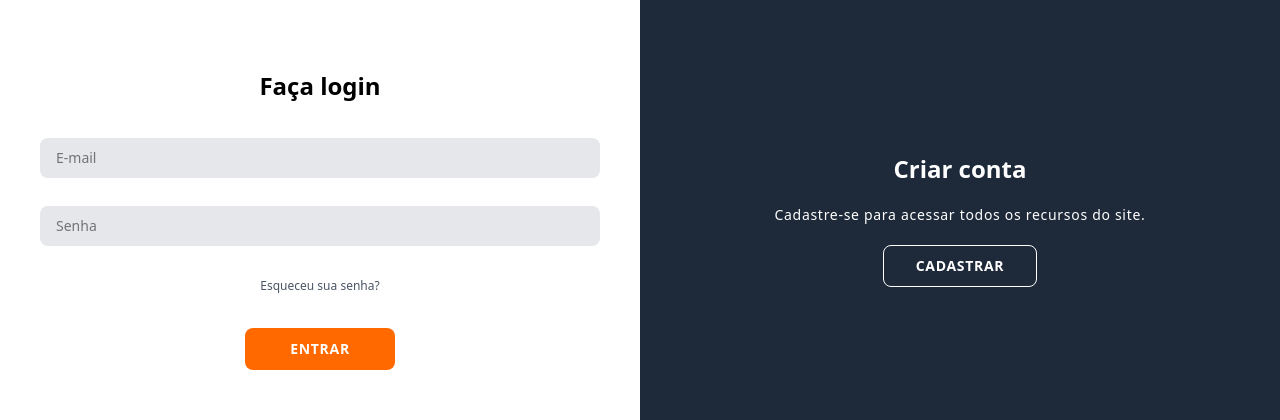
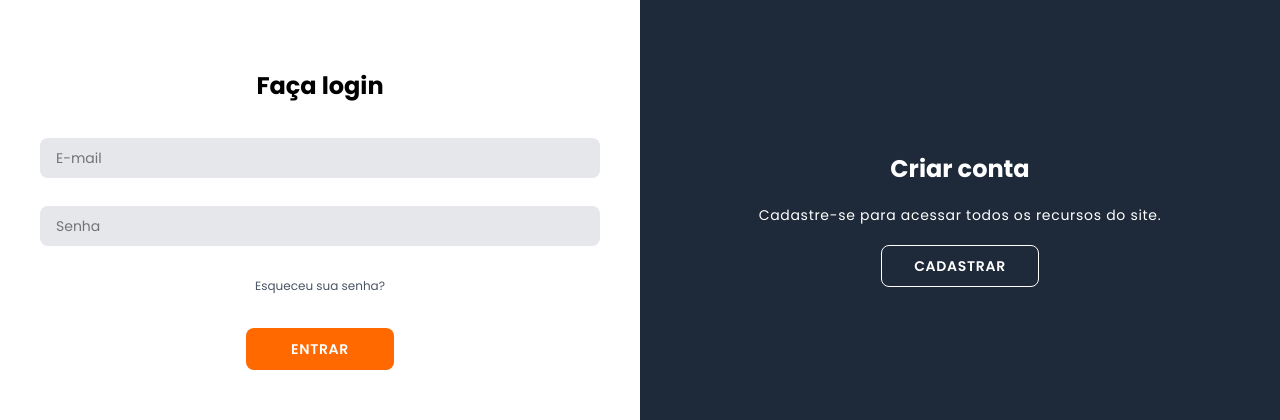
Before and after one commit to lucasherrerods/stock-flow, a React (Vite) app: page / in a window 1280 px wide. Shown: the part 180-600 px from the top of the page. Built offline with nearby package versions, Linux system fonts and the light colour scheme.

Commit message:
chore: import Poppins font

```diff
--- a/index.html
+++ b/index.html
@@ -5,6 +5,10 @@
   <meta charset="UTF-8" />
   <link rel="icon" type="image/svg+xml" href="/react.svg" />
   <meta name="viewport" content="width=device-width, initial-scale=1.0" />
+  <link rel="preconnect" href="https://fonts.googleapis.com">
+  <link rel="preconnect" href="https://fonts.gstatic.com" crossorigin>
+  <link href="https://fonts.googleapis.com/css2?family=Poppins:ital,wght@0,400;0,500;0,600;0,700;1,500&display=swap"
+    rel="stylesheet">
   <title>StockFlow</title>
 </head>
 
--- a/src/index.css
+++ b/src/index.css
@@ -1 +1,5 @@
 @import "tailwindcss";
+
+* {
+  font-family: "Poppins", sans-serif;
+}
```
